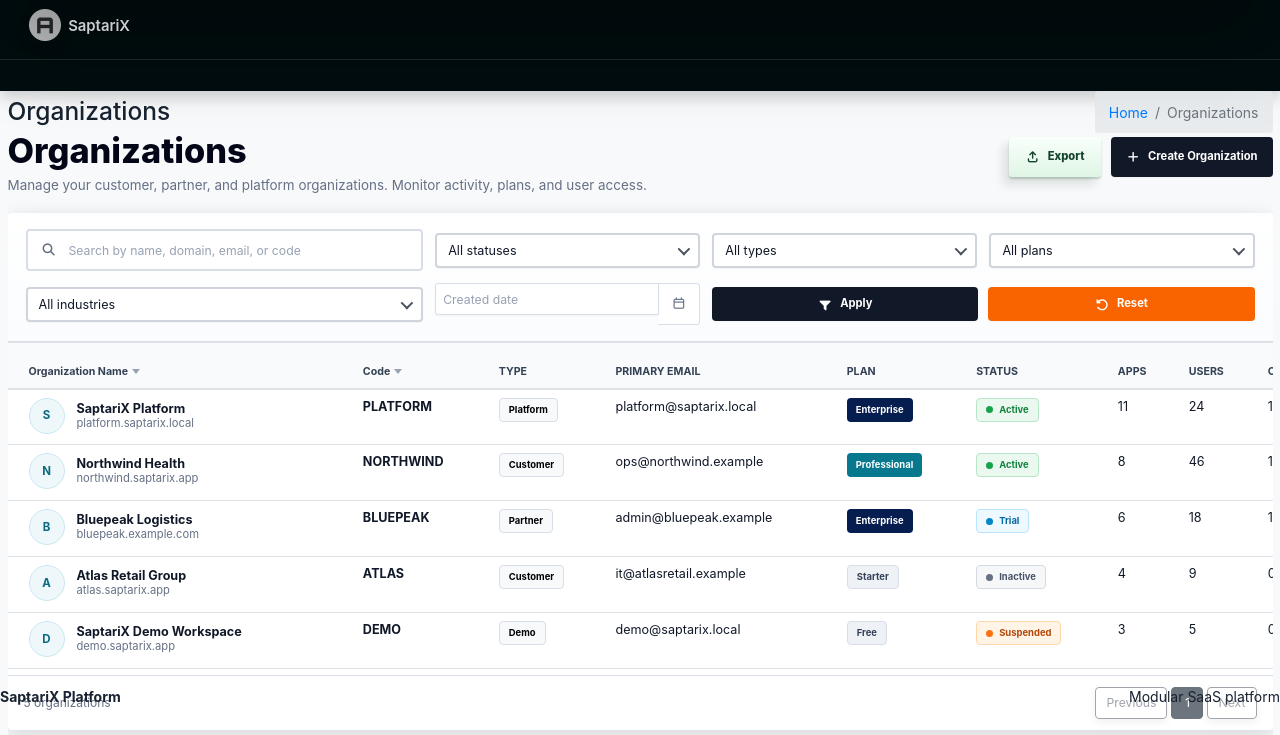
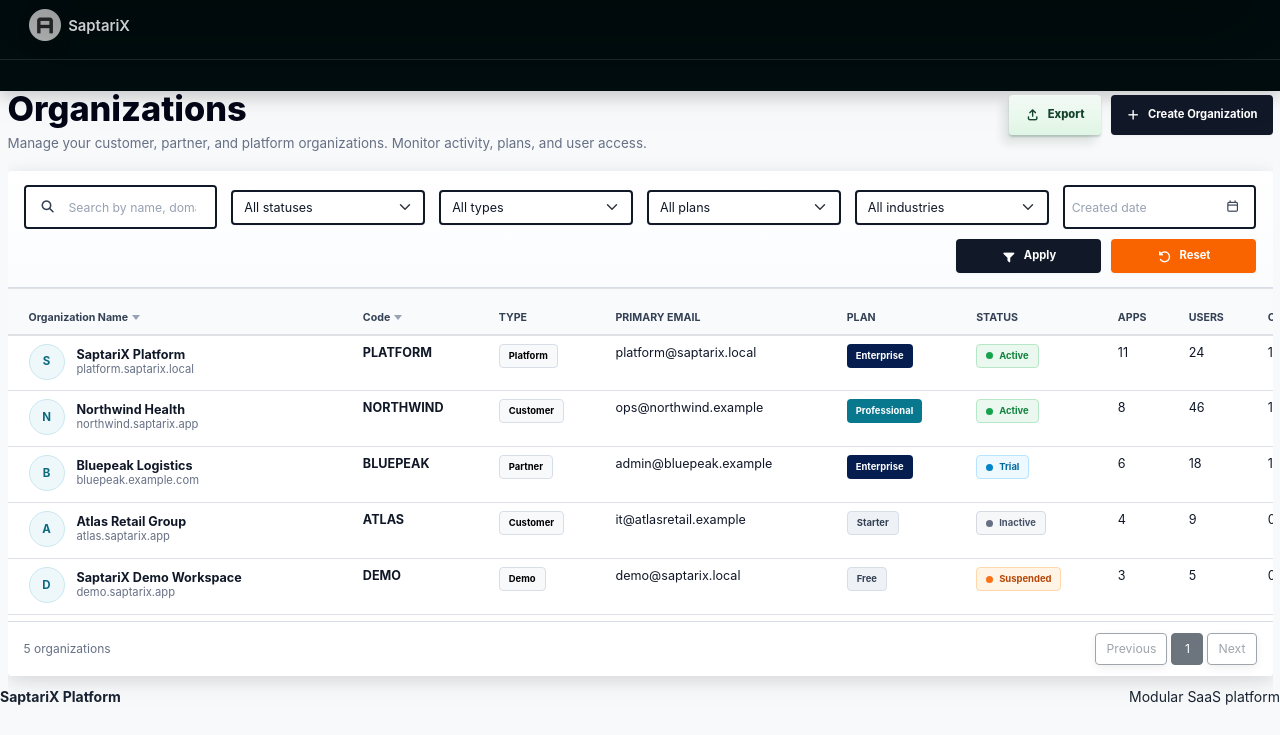
Before and after one commit to singulyn/saptarshiAi, an ASP.NET Core app: page /Organizations in a window 1280 px wide. Shown: the part 86-821 px from the top of the page. Run offline with ASP.NET Core 8, Linux system fonts and the light colour scheme; the project's own start-up code is not run, and a stand-in starts its controllers and pages; some libraries are stand-ins or nearby versions.

Commit message:
Tighten organizations filter layout

```diff
--- a/src/Apps/SaptariX.Admin.Mvc/Views/Organizations/Index.cshtml
+++ b/src/Apps/SaptariX.Admin.Mvc/Views/Organizations/Index.cshtml
@@ -2,6 +2,7 @@
 @{
     ViewData["Title"] = "Organizations";
     ViewData["ActiveMenu"] = "/Organizations";
+    ViewData["HideBreadcrumb"] = true;
 }
 
 <section class="page-section users-page organizations-page"
--- a/src/Apps/SaptariX.Admin.Mvc/Views/Organizations/_OrganizationList.cshtml
+++ b/src/Apps/SaptariX.Admin.Mvc/Views/Organizations/_OrganizationList.cshtml
@@ -10,7 +10,7 @@
             </div>
             <div class="organizations-filter-field">
                 <label class="visually-hidden" for="OrganizationsStatus">Status</label>
-                <select class="form-select form-select-sm sx-table-filter-select" id="OrganizationsStatus" name="Status" aria-label="Status filter">
+                <select class="form-select form-select-sm sx-table-filter-select" id="OrganizationsStatus" name="Status" aria-label="Status filter" data-sx-native-select>
                     <option value="">All statuses</option>
                     <option value="Active">Active</option>
                     <option value="Inactive">Inactive</option>
@@ -21,7 +21,7 @@
             </div>
             <div class="organizations-filter-field">
                 <label class="visually-hidden" for="OrganizationsType">Organization type</label>
-                <select class="form-select form-select-sm sx-table-filter-select" id="OrganizationsType" name="Type" aria-label="Organization type filter">
+                <select class="form-select form-select-sm sx-table-filter-select" id="OrganizationsType" name="Type" aria-label="Organization type filter" data-sx-native-select>
                     <option value="">All types</option>
                     <option value="Platform">Platform</option>
                     <option value="Customer">Customer</option>
@@ -34,7 +34,7 @@
             </div>
             <div class="organizations-filter-field">
                 <label class="visually-hidden" for="OrganizationsPlan">Plan</label>
-                <select class="form-select form-select-sm sx-table-filter-select" id="OrganizationsPlan" name="Plan" aria-label="Plan filter">
+                <select class="form-select form-select-sm sx-table-filter-select" id="OrganizationsPlan" name="Plan" aria-label="Plan filter" data-sx-native-select>
                     <option value="">All plans</option>
                     <option value="Free">Free</option>
                     <option value="Starter">Starter</option>
@@ -45,7 +45,7 @@
             </div>
             <div class="organizations-filter-field">
                 <label class="visually-hidden" for="OrganizationsIndustry">Industry</label>
-                <select class="form-select form-select-sm sx-table-filter-select" id="OrganizationsIndustry" name="Industry" aria-label="Industry filter">
+                <select class="form-select form-select-sm sx-table-filter-select" id="OrganizationsIndustry" name="Industry" aria-label="Industry filter" data-sx-native-select>
                     <option value="">All industries</option>
                     <option value="Technology">Technology</option>
                     <option value="Healthcare">Healthcare</option>
--- a/src/Apps/SaptariX.Admin.Mvc/Views/Shared/_Breadcrumb.cshtml
+++ b/src/Apps/SaptariX.Admin.Mvc/Views/Shared/_Breadcrumb.cshtml
@@ -1,7 +1,10 @@
 @{
     var title = ViewData["Title"]?.ToString() ?? "Dashboard";
+    var hideBreadcrumb = ViewData["HideBreadcrumb"] is bool hidden && hidden;
 }
 
+@if (!hideBreadcrumb)
+{
     <div class="app-content-header">
         <div class="container-fluid">
             <div class="row align-items-center">
@@ -17,3 +20,4 @@
             </div>
         </div>
     </div>
+}
--- a/src/Apps/SaptariX.Admin.Mvc/wwwroot/css/site.css
+++ b/src/Apps/SaptariX.Admin.Mvc/wwwroot/css/site.css
@@ -1153,13 +1153,15 @@ body {
   align-items: center;
   background: linear-gradient(180deg, #fff 0%, #fbfcfe 100%);
   border-bottom: 1px solid var(--sx-border);
+  --organizations-filter-border: #111827;
+  --organizations-filter-height: 44px;
   display: grid;
-  gap: 12px;
-  grid-template-columns: minmax(320px, 1.5fr) repeat(4, minmax(150px, 1fr)) minmax(190px, 0.9fr) minmax(220px, auto);
+  gap: 10px 14px;
+  grid-template-columns: repeat(6, minmax(0, 1fr));
   justify-content: stretch;
   max-width: 100%;
   min-width: 0;
-  padding: 16px 18px;
+  padding: 14px 16px;
   width: 100%;
 }
 
@@ -1188,16 +1190,22 @@ body {
 .organizations-filter .form-control,
 .organizations-filter .form-select,
 .organizations-filter .input-group-text {
-  border-color: #d7dee8;
-  border-width: 1px;
-  min-height: 42px;
+  border-color: var(--organizations-filter-border);
+  border-width: 2px;
+  min-height: var(--organizations-filter-height);
+}
+
+.organizations-filter .form-control:focus,
+.organizations-filter .form-select:focus {
+  border-color: var(--organizations-filter-border);
+  box-shadow: 0 0 0 3px rgba(17, 24, 39, 0.08);
 }
 
 .organizations-filter .input-group-text {
   background: #fff;
-  color: #667085;
+  color: #344054;
   justify-content: center;
-  min-width: 42px;
+  min-width: var(--organizations-filter-height);
 }
 
 .organizations-filter .input-group-text:first-child {
@@ -1213,25 +1221,33 @@ body {
   border-left: 0;
 }
 
-.organizations-filter-search .input-group {
+.organizations-filter-search .input-group,
+.organizations-filter-date .input-group {
   background: #fff;
-  border: 2px solid #d7dee8;
+  border: 2px solid var(--organizations-filter-border);
   border-radius: var(--sx-radius);
+  min-height: var(--organizations-filter-height);
   overflow: hidden;
 }
 
-.organizations-filter-search .input-group:focus-within {
-  border-color: var(--sx-input-focus-border);
+.organizations-filter-search .input-group:focus-within,
+.organizations-filter-date .input-group:focus-within {
+  border-color: var(--organizations-filter-border);
+  box-shadow: 0 0 0 3px rgba(17, 24, 39, 0.08);
 }
 
 .organizations-filter-search .input-group .input-group-text,
-.organizations-filter-search .input-group .form-control {
+.organizations-filter-search .input-group .form-control,
+.organizations-filter-date .input-group .input-group-text,
+.organizations-filter-date .input-group .form-control {
   border: 0;
-  min-height: 38px;
-}
-
-.organizations-filter-search .input-group:focus-within .input-group-text {
-  color: var(--sx-input-focus-border);
+  box-shadow: none;
+  min-height: calc(var(--organizations-filter-height) - 4px);
+}
+
+.organizations-filter-search .input-group:focus-within .input-group-text,
+.organizations-filter-date .input-group:focus-within .input-group-text {
+  color: var(--organizations-filter-border);
 }
 
 .organizations-filter .sx-table-filter-search,
@@ -1245,8 +1261,11 @@ body {
 .organizations-filter .organizations-filter-actions {
   display: grid;
   gap: 10px;
+  grid-column: 1 / -1;
   grid-template-columns: minmax(88px, 1fr) minmax(84px, 1fr);
   justify-content: stretch;
+  justify-self: end;
+  max-width: 300px;
   min-width: 0;
   width: 100%;
 }
@@ -1794,24 +1813,30 @@ body {
 
 @media (max-width: 1599.98px) {
   .organizations-page .organizations-filter {
-    grid-template-columns: minmax(300px, 1.35fr) repeat(4, minmax(145px, 1fr)) minmax(180px, 0.9fr);
+    grid-template-columns: repeat(6, minmax(0, 1fr));
   }
 
   .organizations-filter .organizations-filter-actions {
     grid-column: 1 / -1;
     justify-self: end;
-    max-width: 240px;
+    max-width: 300px;
   }
 }
 
 @media (max-width: 1399.98px) {
   .organizations-page .organizations-filter {
-    grid-template-columns: minmax(260px, 1.5fr) repeat(3, minmax(145px, 1fr));
+    grid-template-columns: repeat(6, minmax(0, 1fr));
   }
 
   .organizations-filter .organizations-filter-actions {
-    grid-column: span 2;
-    max-width: none;
+    grid-column: 1 / -1;
+    max-width: 300px;
+  }
+}
+
+@media (max-width: 1199.98px) {
+  .organizations-page .organizations-filter {
+    grid-template-columns: repeat(3, minmax(0, 1fr));
   }
 }
 
@@ -1832,7 +1857,6 @@ body {
     grid-template-columns: repeat(2, minmax(0, 1fr));
   }
 
-  .organizations-filter-search,
   .organizations-filter-actions {
     grid-column: 1 / -1;
   }
```
Lines whose indentation alone changed are shown as unchanged.
